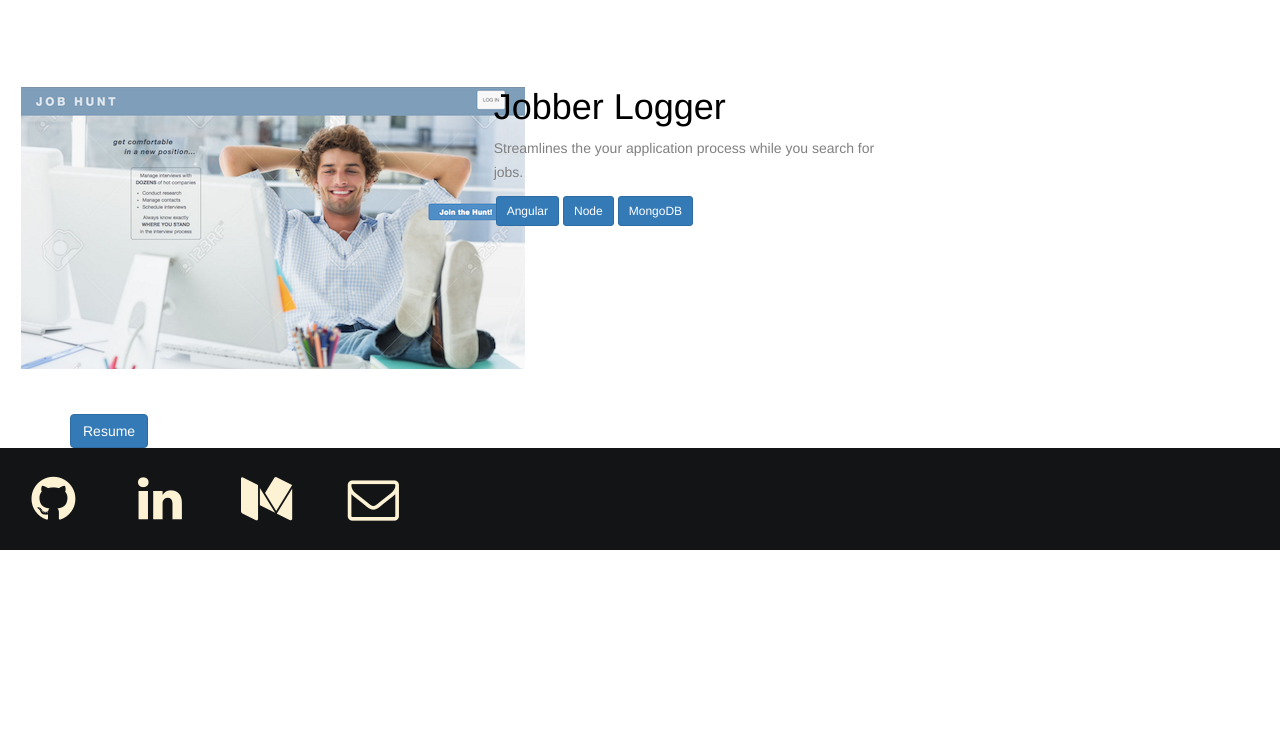
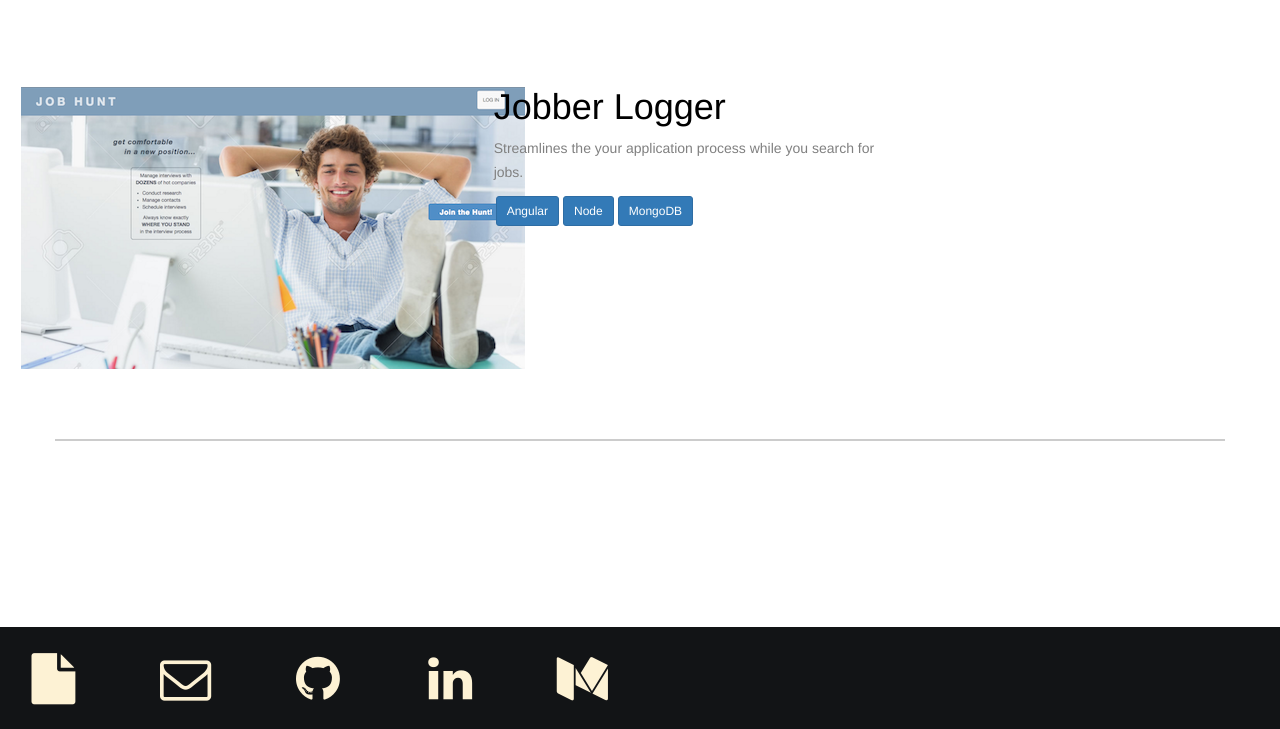
Before and after one commit to colinlmcdonald/personal, a website: page public/index.html in a window 1280 px wide. Shown: the part 2378-3107 px from the top of the page. Before the commit the page ends 2928 px from the top, so only its background shows below. Drawn offline with nearby package versions, Linux system fonts and the light colour scheme.

Commit message:
Finally finished

```diff
--- a/public/css/styles.css
+++ b/public/css/styles.css
@@ -64,8 +64,8 @@ html, body {
 
 .btn-no-hover:hover {
   background-color: #0275d8 !important;
-      color: #fff !important;
-    border-color: #0275d8 !important;
+  color: #fff !important;
+  border-color: #0275d8 !important;
 }
 
 .icon-container i {
@@ -76,6 +76,12 @@ html, body {
 
 .icon-container {
   background-color: #121416;
+  padding: 3vw;
+}
+
+.breakline {
+  padding: 80px;
+  margin: 2vw;
 }
 
 @media (min-width: 768px) {
@@ -120,11 +126,16 @@ html, body {
     margin-top: 1vw;
   }
 
+  .breakline {
+    border-top: solid 2px rgba(0, 0, 0, 0.2);
+  }
+
   .icon-container {
     padding: 2vw;
   }
 
   .icon-container i {
     font-size: 4vw;
+    margin-right: 2vw;
   }
 }
--- a/public/index.html
+++ b/public/index.html
@@ -104,18 +104,15 @@
     </div>
   </div>
   <div class='container'>
-    <div class='row'>
-      <div class='col-sm-1 offset-sm-5'>
-      <button class='btn btn-primary ' href='images/resume.pdf'>Resume</button>
-      </div>
-    </div>
+    <div class='row breakline'></div>
   </div>
   <div class='container-fluid icon-container'>
     <div class='row'>
-      <a href='https://www.github.com/colinlmcdonald'><i class="col-xs-3 offset-md-4 col-md-1 fa fa-github"></i></a>
-      <a href='https://www.linkedin.com/in/colinlmcdonald'><i class='col-xs-3 col-md-1 fa fa-linkedin'></i></a>
-      <a href='https://www.medium.com/@colinlmcdonald'><i class='col-xs-3 col-md-1 fa fa-medium'></i></a>
-      <a href='mailto:colinlmcdonald@yahoo.com'><i class='col-xs-3 col-md-1 fa fa-envelope-o'></i></a>
+      <a href='/images/resume.pdf'><i class="offset-xs-1 col-xs-2 offset-md-3 col-md-1 fa fa-file" aria-hidden="true"></i>
+      <a href='mailto:colinlmcdonald@yahoo.com'><i class='col-xs-2 col-md-1 fa fa-envelope-o'></i></a>
+      <a href='https://www.github.com/colinlmcdonald'><i class="col-xs-2 col-md-1 fa fa-github"></i></a>
+      <a href='https://www.linkedin.com/in/colinlmcdonald'><i class='col-xs-2 col-md-1 fa fa-linkedin'></i></a>
+      <a href='https://www.medium.com/@colinlmcdonald'><i class='col-xs-2 col-md-1 fa fa-medium'></i></a>
     </div>
   </div>
   <script async defer src="https://buttons.github.io/buttons.js"></script>
```
